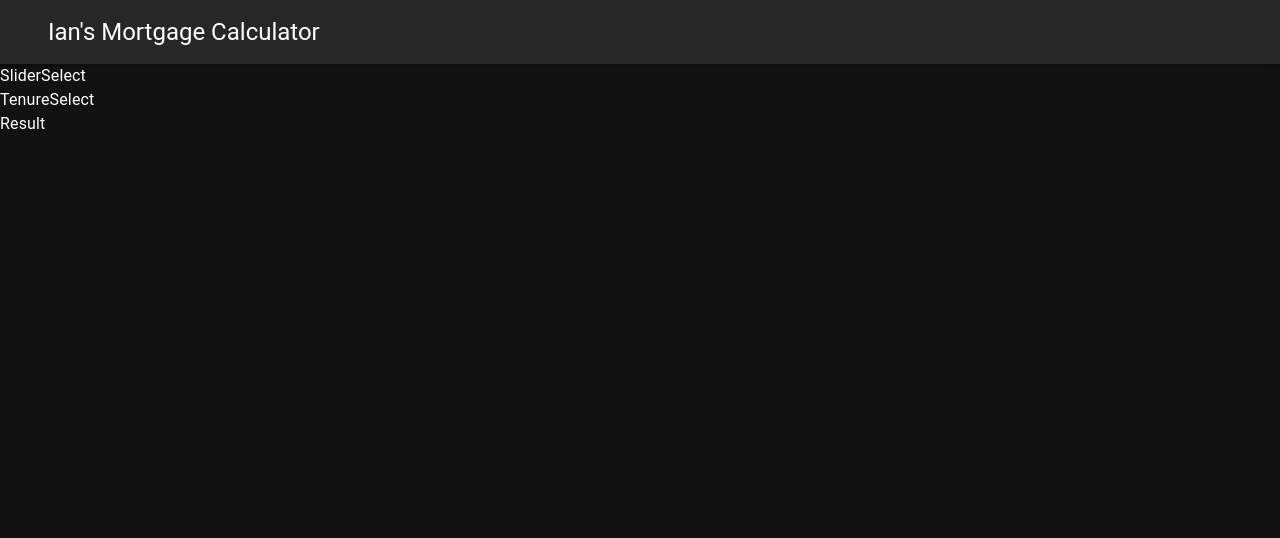
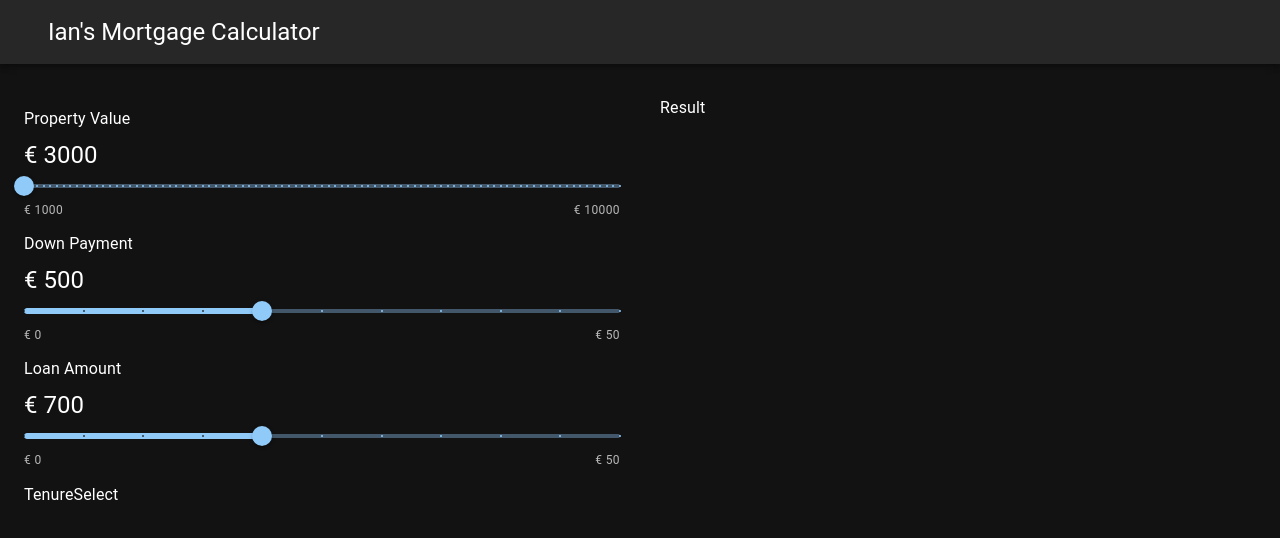
Before and after one commit to Irhutchi/react-mortgage-calculator, a React (Create React App) app: page / in a window 1280 px wide. Shown: the top 538 px of the page. Built offline with nearby package versions, Linux system fonts and the light colour scheme.

Commit message:
Update Slider Component

```diff
--- a/src/App.js
+++ b/src/App.js
@@ -1,3 +1,4 @@
+import { Container, Grid } from "@mui/material";
 import Navbar from "./components/Navbar";
 import Result from "./components/Result";
 import SliderSelect from "./components/SliderSelect";
@@ -6,10 +7,18 @@ import TenureSelect from "./components/TenureSelect";
 function App() {
   return (
     <div className="App">
-      <Navbar/>
-      <SliderSelect/>
-      <TenureSelect/>
-      <Result/>
+      <Navbar />
+      <Container maxWidth="xl" sx={{ marginTop: 4 }}>
+        <Grid container spacing={5}>
+          <Grid item xs={12} md={6}>
+            <SliderSelect />
+            <TenureSelect />
+          </Grid>
+          <Grid item xs={12} md={6}>
+            <Result />
+          </Grid>
+        </Grid>
+      </Container>
     </div>
   );
 }
--- a/src/components/Navbar.js
+++ b/src/components/Navbar.js
@@ -2,7 +2,7 @@ import React from "react";
 import AppBar from "@mui/material/AppBar";
 import Toolbar from "@mui/material/Toolbar";
 import Typography from "@mui/material/Typography";
-import Container from '@mui/material/Container';
+import Container from "@mui/material/Container";
 
 const Navbar = () => {
   return (
--- a/src/components/SliderSelect.js
+++ b/src/components/SliderSelect.js
@@ -1,9 +1,41 @@
-import React from 'react'
+import React, { Fragment } from "react";
+import SliderComponent from "./common/SliderComponent";
 
 const SliderSelect = () => {
   return (
-    <div>SliderSelect</div>
-  )
-}
+    <Fragment>
+      <SliderComponent
+        label="Property Value"
+        min={1000}
+        max={10000}
+        defaultValue={20}
+        step={100}
+        onChange={(e, value) => console.log(value)}
+        unit="€"
+        amount={3000}
+      />
+      <SliderComponent
+        label="Down Payment"
+        min={0}
+        max={50}
+        defaultValue={20}
+        step={5}
+        onChange={(e, value) => console.log(value)}
+        unit="€"
+        amount={500}
+      />
+      <SliderComponent
+        label="Loan Amount"
+        min={0}
+        max={50}
+        defaultValue={20}
+        step={5}
+        onChange={(e, value) => console.log(value)}
+        unit="€"
+        amount={700}
+      />
+    </Fragment>
+  );
+};
 
-export default SliderSelect
+export default SliderSelect;
--- a/src/components/common/SliderComponent.js
+++ b/src/components/common/SliderComponent.js
@@ -1,9 +1,47 @@
-import React from 'react'
+import React, { Fragment } from "react";
+import Slider from "@mui/material/Slider";
+import { Stack, Typography } from "@mui/material";
 
-const SliderComponent = () => {
+const SliderComponent = ({
+  defaultValue,
+  min,
+  max,
+  step,
+  onChange,
+  value,
+  label,
+  unit,
+  amount,
+}) => {
   return (
-    <div>SliderComponent</div>
-  )
-}
+    <Stack my={1.4}>
+      <Stack gap={1}>
+        <Typography variant="subtitle">{label}</Typography>
+        <Typography variant="h5">
+          {unit} {amount}
+        </Typography>
+      </Stack>
+      <Slider
+        defaultValue={defaultValue}
+        min={min}
+        max={max}
+        aria-label="Default"
+        valueLabelDisplay="auto"
+        marks
+        step={step}
+        onChange={onChange}
+        value={value}
+      />
+      <Stack direction="row" justifyContent="space-between">
+        <Typography variant="caption" color="text.secondary">
+          {unit} {min}
+        </Typography>
+        <Typography variant="caption" color="text.secondary">
+          {unit} {max}
+        </Typography>
+      </Stack>
+    </Stack>
+  );
+};
 
-export default SliderComponent
+export default SliderComponent;
--- a/src/theme.js
+++ b/src/theme.js
@@ -1,12 +1,12 @@
-import { createTheme } from '@mui/material/styles';
+import { createTheme } from "@mui/material/styles";
 
 export const theme = createTheme({
   palette: {
-    mode: 'dark',
+    mode: "dark",
   },
-  typography:{
-    h1:{
-      fontSize: "12px"
-    }
-  }
+  typography: {
+    h1: {
+      fontSize: "12px",
+    },
+  },
 });
```
